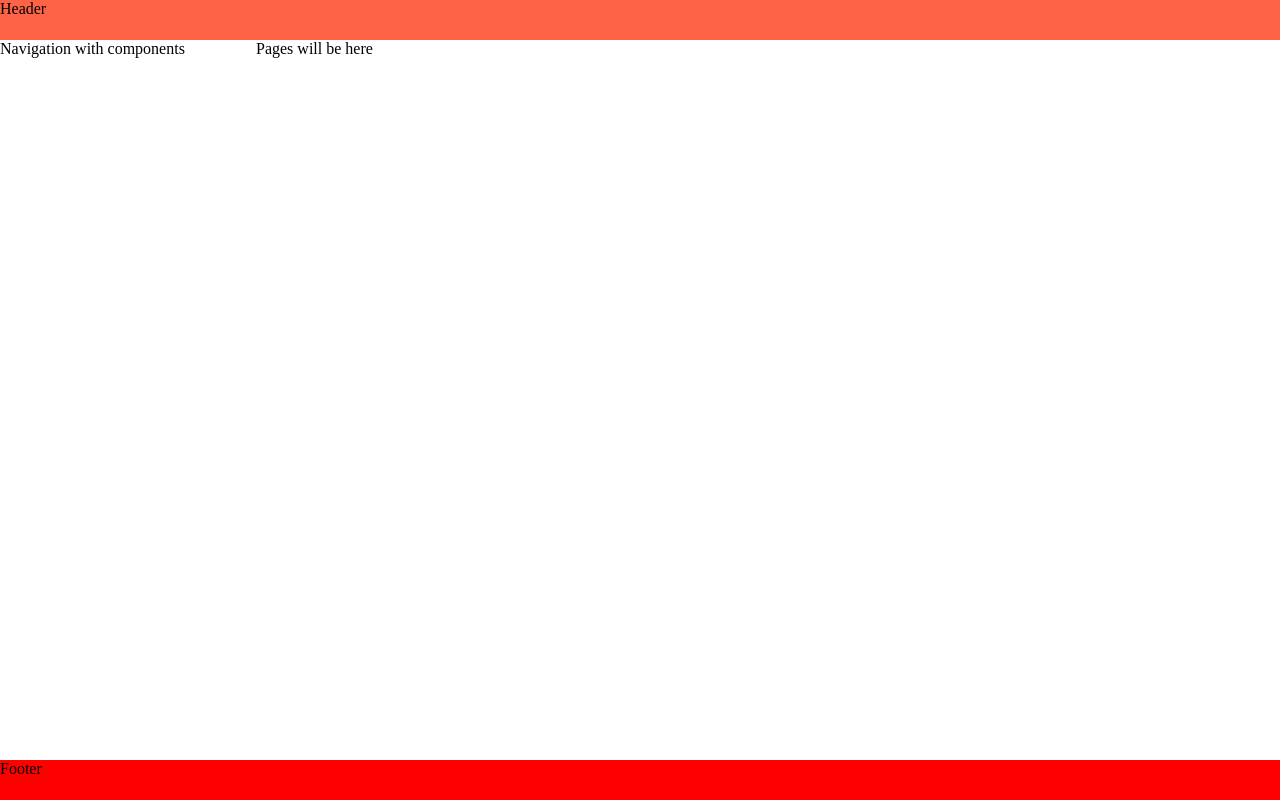
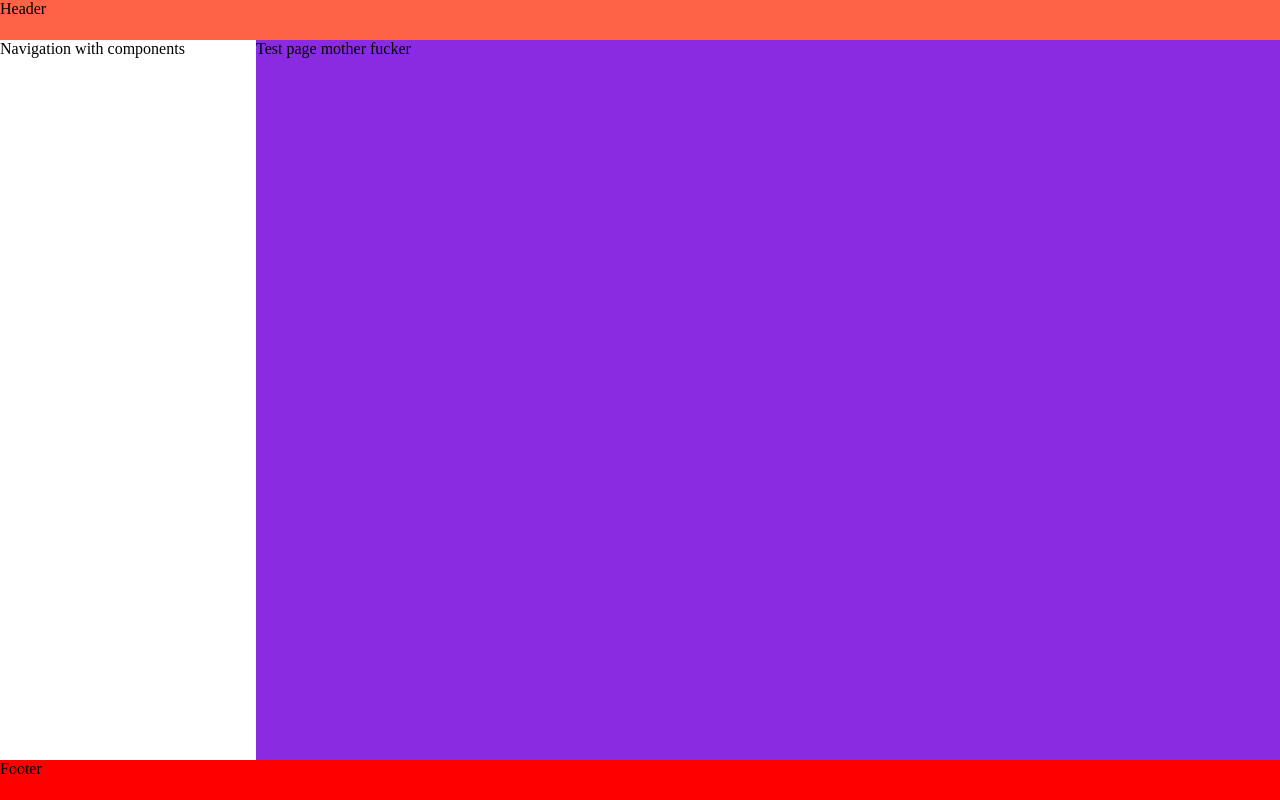
Before and after one commit to volodinSergey/my-ui-dashboard, a Vue app: page / in a window 1280 px wide. Built offline with nearby package versions, Linux system fonts and the light colour scheme.

Commit message:
[init:7-th step]: added vue-router to the project. Also created to test pages and checked corrected work of router

```diff
--- a/package.json
+++ b/package.json
@@ -9,7 +9,8 @@
     "preview": "vite preview"
   },
   "dependencies": {
-    "vue": "^3.2.47"
+    "vue": "^3.2.47",
+    "vue-router": "4"
   },
   "devDependencies": {
     "@vitejs/plugin-vue": "^4.1.0",
--- a/src/App.vue
+++ b/src/App.vue
@@ -7,7 +7,7 @@
     <main class="main">
       <nav>Navigation with components</nav>
 
-      <section class="main">Pages will be here</section>
+      <router-view></router-view>
     </main>
 
     <footer class="footer">Footer</footer>
--- /dev/null
+++ b/src/Test.page.vue
@@ -0,0 +1,12 @@
+<template>
+  <div>Test page mother fucker</div>
+</template>
+
+<script setup lang="ts"></script>
+
+<style scoped>
+div {
+  height: 100%;
+  background-color: blueviolet;
+}
+</style>
--- /dev/null
+++ b/src/Test2.page.vue
@@ -0,0 +1,7 @@
+<script setup lang="ts"></script>
+
+<template>
+  <div>Second page</div>
+</template>
+
+<style scoped></style>
--- /dev/null
+++ b/src/app/router/router.ts
@@ -0,0 +1,14 @@
+import { createRouter, createWebHistory } from 'vue-router'
+
+import TestPage from '../../Test.page.vue'
+import Test2Page from '../../Test2.page.vue'
+
+const routes = [
+    { path: '/', component: TestPage },
+    { path: '/second', component: Test2Page },
+]
+
+export const router = createRouter({
+    history: createWebHistory(),
+    routes
+})
--- a/src/main.ts
+++ b/src/main.ts
@@ -1,6 +1,12 @@
 import { createApp } from 'vue'
+import { router } from './app/router/router'
+
 import App from './App.vue'
 
 import './app/styles/main.scss'
 
-createApp(App).mount('#app')
+const app = createApp(App)
+
+app
+    .use(router)
+    .mount('#app')
```
Also changed, not shown: 1 other file (tests, documents, lock files or other folders).
